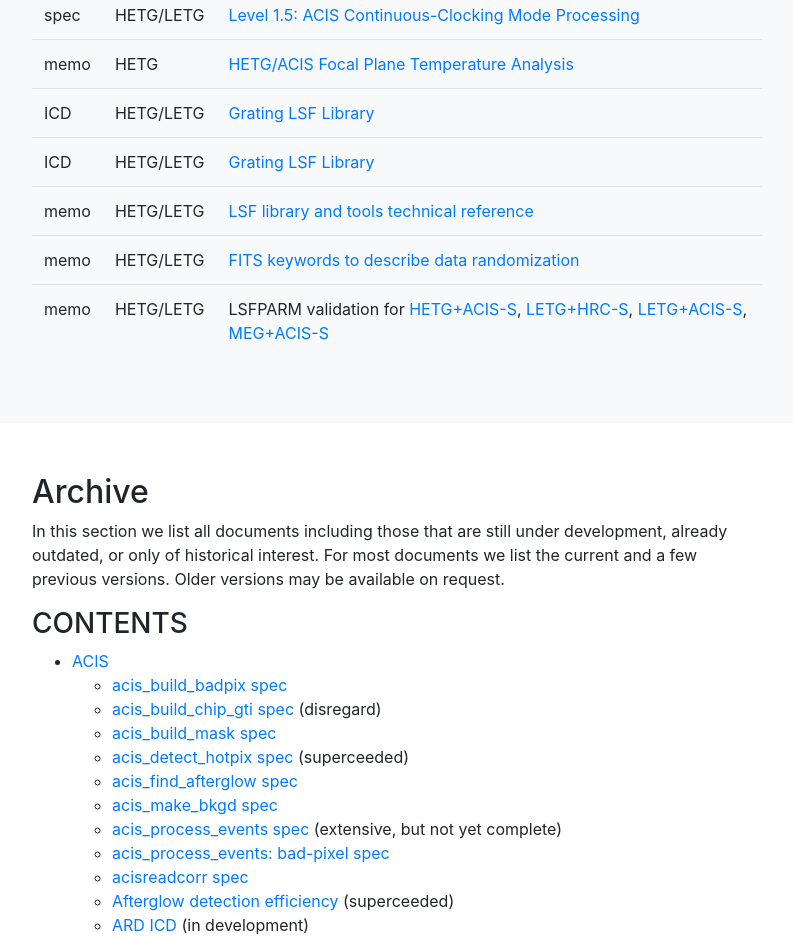
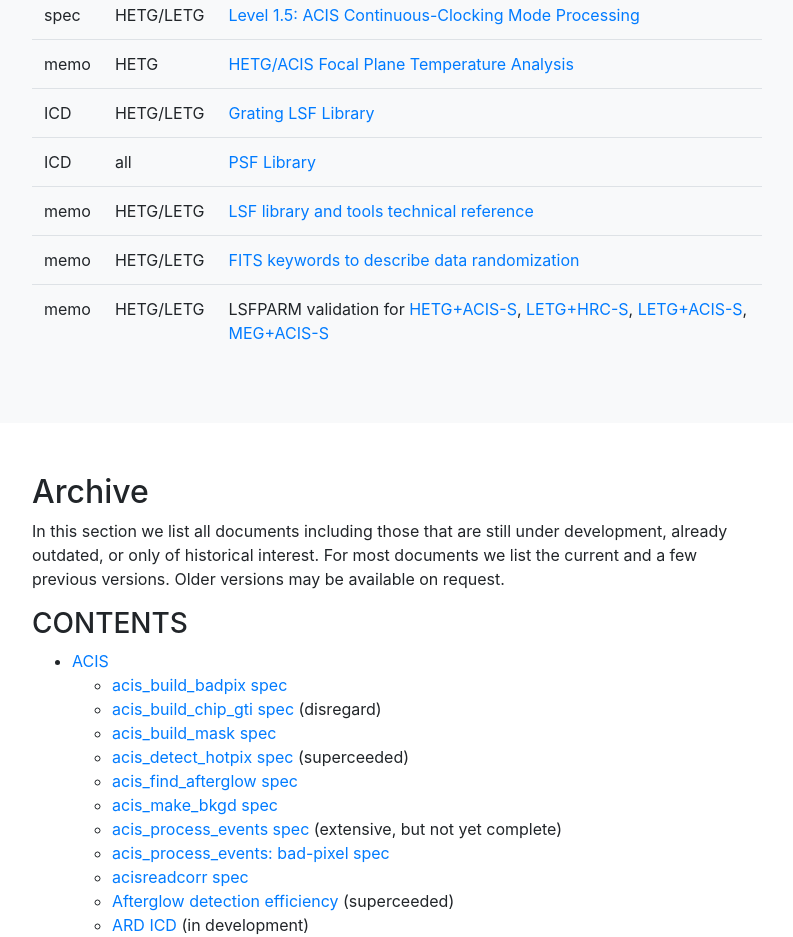
Before and after one commit to HETGS/website, a plain HTML site: page ASC/docs/docs.html in a window 1280 px wide. Shown: the part 2940-3877 px from the top of the page, without its empty margins (53-846 px from the left). Drawn offline with nearby package versions, Linux system fonts and the light colour scheme.

Commit message:
fix label of PSF IDC

```diff
--- a/ASC/docs/docs.html
+++ b/ASC/docs/docs.html
@@ -282,8 +282,8 @@
 	      </tr>
 	      <tr>
 		<td>ICD</td>
-		<td>HETG/LETG</td>
-		<td><a href="ICD_PSF.ps.gz">Grating LSF Library</a></td>
+		<td>all</td>
+		<td><a href="ICD_PSF.ps.gz">PSF Library</a></td>
 	      </tr>
 	      <tr>
 		<td>memo</td>
```
